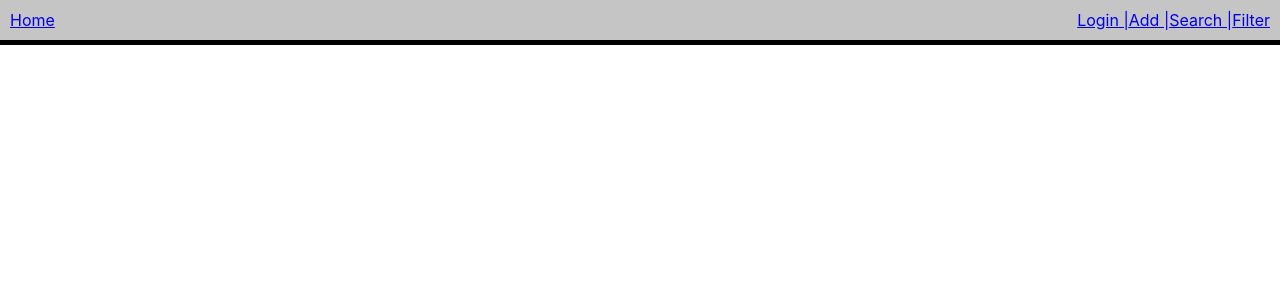
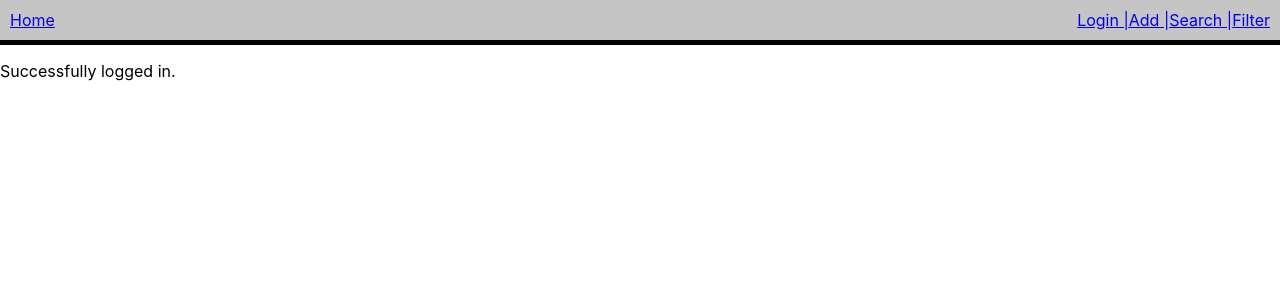
Before and after one commit to michaelplatt07/recipe-book-react, a React (Create React App) app: page /loginSuccess in a window 1280 px wide. Shown: the top 300 px of the page. Built offline with nearby package versions, Linux system fonts and the light colour scheme.

Commit message:
MAP : Setting up a login success page for if the user logs in correctly as a temporary measure.

```diff
--- a/src/App.js
+++ b/src/App.js
@@ -8,6 +8,7 @@ import Search from './Search';
 import SearchResults from './SearchResults';
 import Add from './Add';
 import Login from './Login';
+import LoginSuccess from './LoginSuccess';
 import './App.css';
 
 class App extends Component {
@@ -24,6 +25,7 @@ class App extends Component {
                 <Route path="/searchResults" component={SearchResults} />
                 <Route path="/add" component={Add} />
                 <Route path="/login" component={Login} />
+                <Route path="/loginSuccess" component={LoginSuccess} />
               </div>
             </Router>
         );
--- a/src/Login.js
+++ b/src/Login.js
@@ -1,7 +1,9 @@
 import React, { Component } from 'react';
 import { Form, Text } from 'informed';
+import { Route, Redirect } from 'react-router';
+import Errors from './Errors';
+import LoginSuccess from './LoginSuccess';
 import cookie from 'react-cookies';
-import Errors from './Errors';
 
 const crypto = require('crypto');
 const axios = require('axios');
@@ -13,6 +15,8 @@ export default class Login extends Component {
         this.state = {
             errors: this.props.location.state ?
                 this.props.location.state.errors : [],
+
+            successfulLogin: false,
         };
 
         this.handleClick = this.handleClick.bind(this);
@@ -29,8 +33,9 @@ export default class Login extends Component {
         // This is for if i ever want to expire the cookie based on a time.  For now I'm leaving it at session.
         //const expires =  new Date(Date.now() + 30000);
         //cookie.save('Authorization', `JWT ${res.data.token}`, { path: '/', expires });
+        cookie.save('Authorization', `JWT ${res.data.token}`, { path: '/' });
 
-        cookie.save('Authorization', `JWT ${res.data.token}`, { path: '/' });
+        this.setState({ successfulLogin: true });
     };
 
     setFormApi = (formApi) => {
@@ -38,9 +43,18 @@ export default class Login extends Component {
     }
 
     render() {
+        if (this.state.successfulLogin) {
+            return (
+                <Redirect to={{
+                    pathname: '/LoginSuccess',
+                }}/>
+            );
+        }
+
         if (cookie.load('Authorization')) {
             return "You are already logged in.";
         }
+
         return (
             <div>
 
--- /dev/null
+++ b/src/LoginSuccess.js
@@ -0,0 +1,20 @@
+import React, { Component } from 'react';
+
+export default class LoginSuccess extends Component {
+    constructor(props) {
+        super(props);
+
+        this.state = {
+        };
+
+    }
+
+    render() {
+        return (
+            <div>
+              <p>Successfully logged in.</p>
+            </div>
+        );
+    }
+
+}
```
Also changed, not shown: 1 other file (tests, documents, lock files or other folders).
